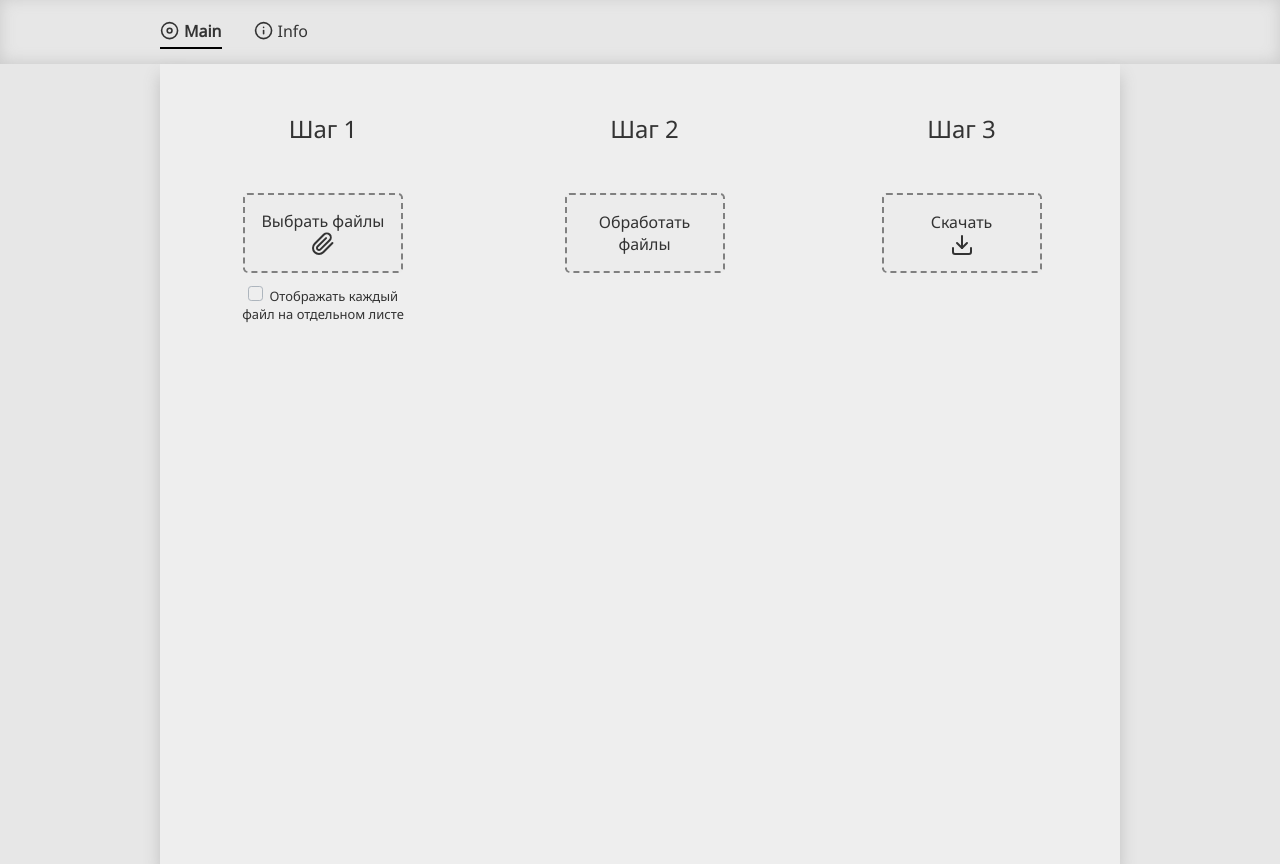
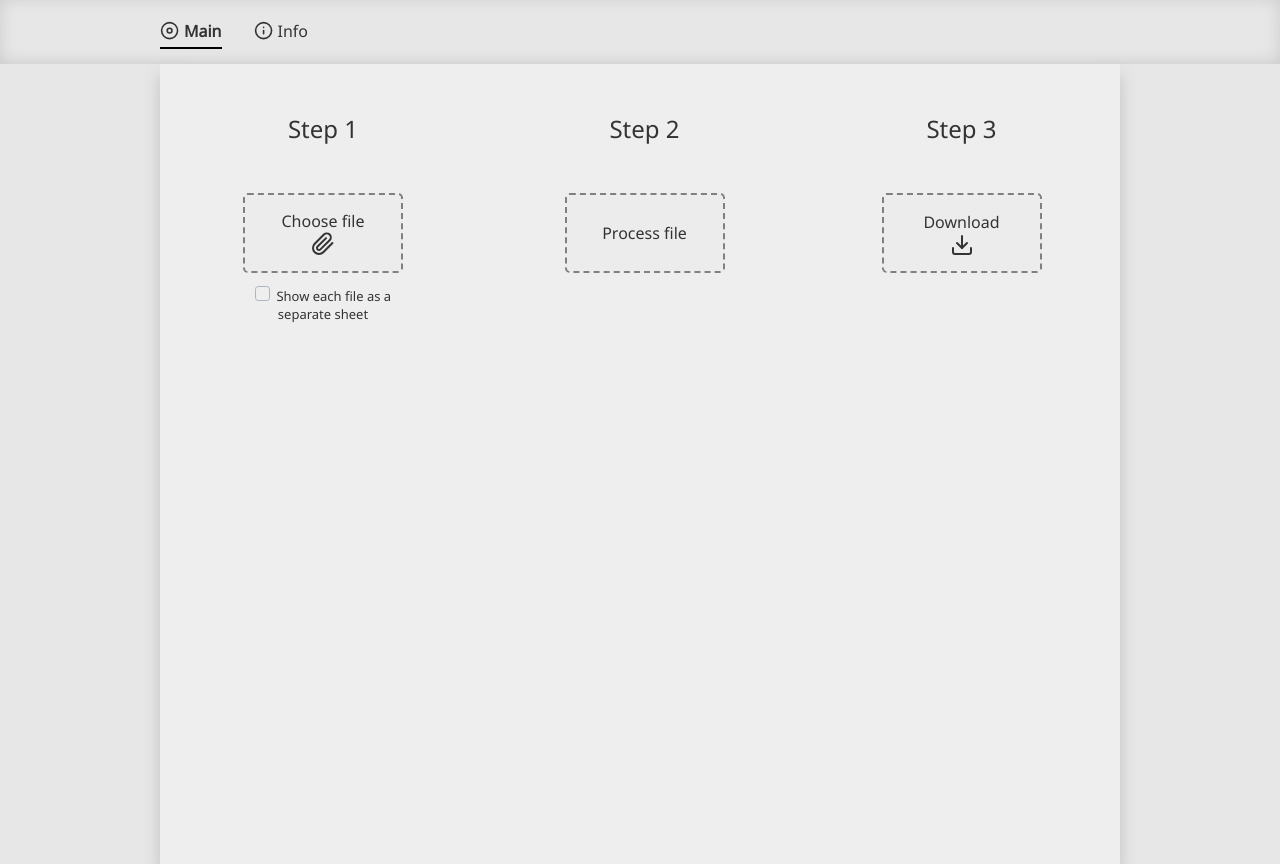
Before and after one commit to vlrsmlkv/pu-2, a React (Create React App) app: page / in a window 1280 px wide. Built offline with nearby package versions, Linux system fonts and the light colour scheme.

Commit message:
change language into english

```diff
--- a/src/components/CheckBox.jsx
+++ b/src/components/CheckBox.jsx
@@ -8,7 +8,7 @@ const CheckBox = ({value, onChange}) => {
   return (
     <div className ="checkbox-container">
       <input type="checkbox" id="checkbox" className="checkbox" value={value} onChange={onChangeHandler}/>
-      <label htmlFor="checkbox" className="checkbox-label">Отображать каждый файл на отдельном листе</label>
+      <label htmlFor="checkbox" className="checkbox-label">Show each file as a separate sheet</label>
     </div>
   )
 }
--- a/src/components/FileField.jsx
+++ b/src/components/FileField.jsx
@@ -36,13 +36,13 @@ const FileField = ({onChange}) => {
       ? `Выбрано файлов: ${filesNumber}`
       : (filesNumber === 1)
         ? `${filesNameList}`
-        : <>Выбрать файлы <Paperclip/></>
+        : <>Choose file <Paperclip/></>
     }
   </span>
 
   return (
     <div className = "input-field">
-      <p>Шаг 1</p>
+      <p>Step 1</p>
       <input
         type="file"
         id="inputFile"
--- a/src/pages/Main.jsx
+++ b/src/pages/Main.jsx
@@ -29,21 +29,21 @@ const Main = () => {
       </div>
 
       <div className="process-button">
-        <p>Шаг 2</p>
+        <p>Step 2</p>
         <button
           disabled={!fileData}
           onClick={() => setProcessedData(getProcessedData(fileData))}>
-          <span>Обработать файлы</span>
+          <span>Process file</span>
         </button>
         <PreviewProcessedData data={processedData}/>
       </div>
 
       <div className="download-button">
-        <p>Шаг 3</p>
+        <p>Step 3</p>
         <button
           disabled={!processedData}
           onClick={() => downloadExcelFile(createExcelFile(processedData, checkboxState))}>
-          <span>Скачать <Download/></span>
+          <span>Download <Download/></span>
         </button>
       </div>
     </>
```
